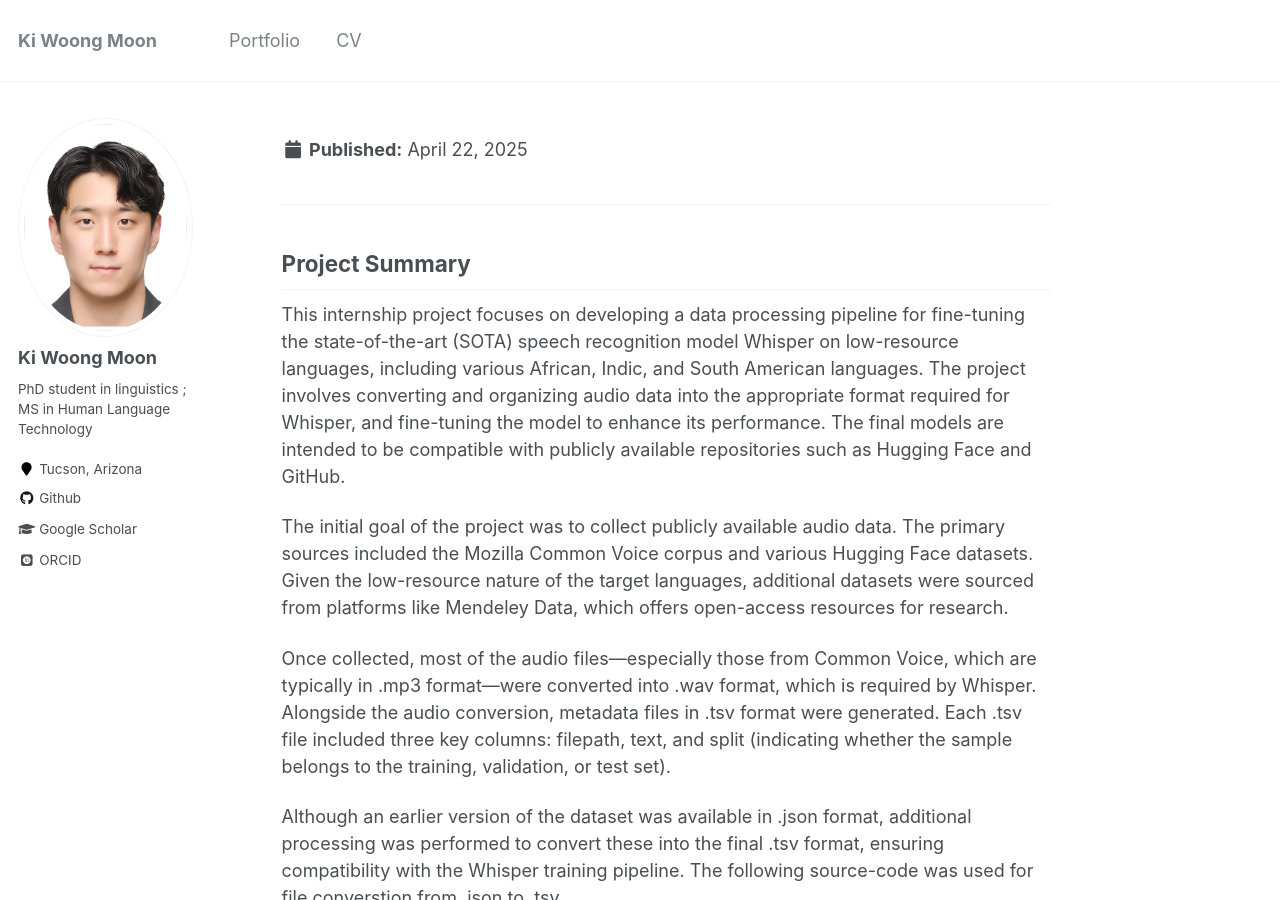
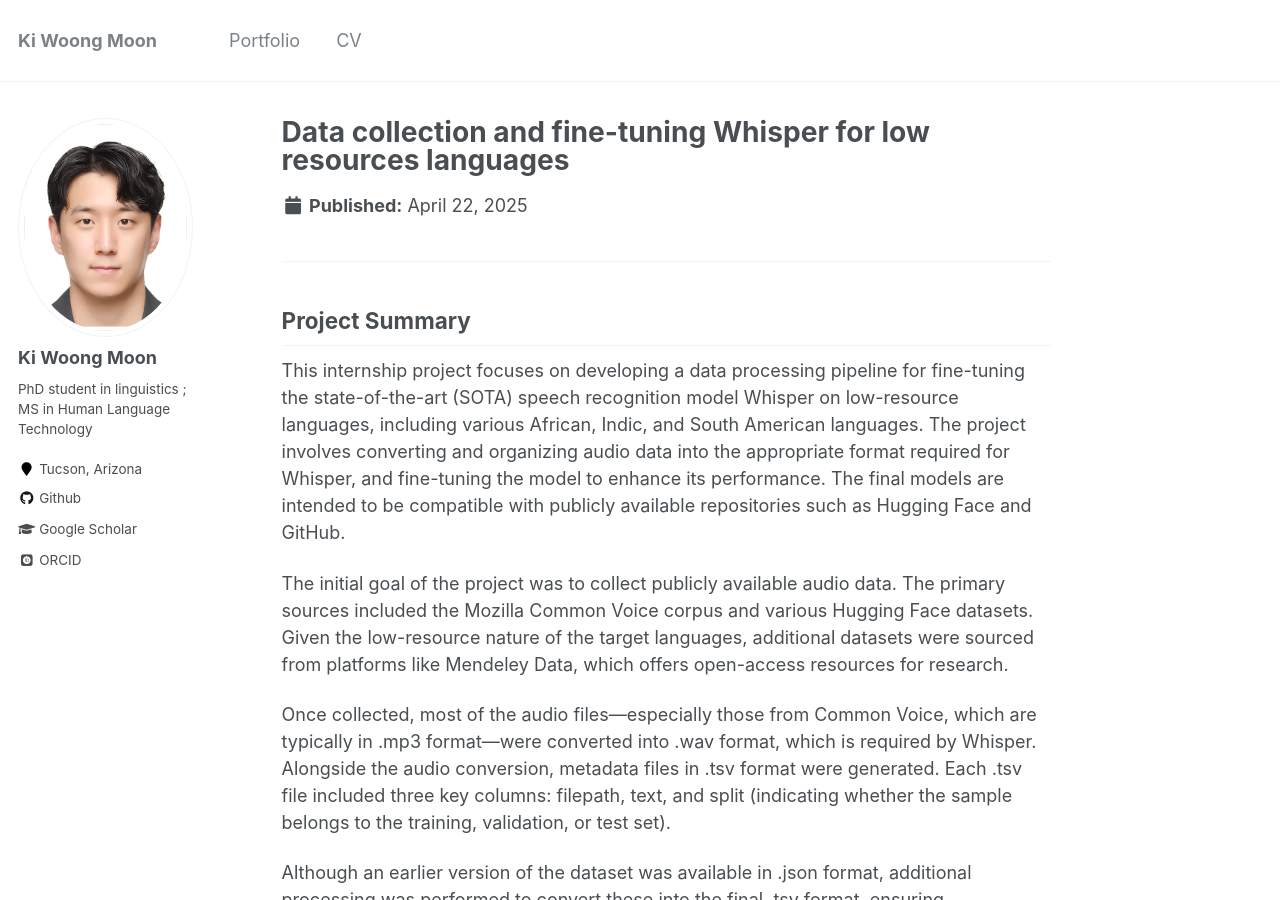
Before and after one commit to Ki-Woong95/Ki-Woong95.github.io, a Jekyll site: the page built from _portfolio/portfolio-1.md, in a window 1280 px wide and 900 px high. Built offline with Jekyll 4.4.1, drawn with Linux system fonts in a browser that asks for light colours; some web fonts are replaced.

```diff
--- a/_portfolio/portfolio-1.md
+++ b/_portfolio/portfolio-1.md
@@ -1,6 +1,6 @@
 ---
 title: "Data collection and fine-tuning Whisper for low resources languages"
-excerpt: "This project focused on building audio data conversion and fine-tuning Whisper for low resource languages<br/><img src="/images/pf1/Whisper.png" width="500" />
+excerpt: 'This project focused on building audio data conversion and fine-tuning Whisper for low resource languages<br/><img src="/images/pf1/Whisper.png" width="500" />'
 collection: portfolio
 ---
 
```
